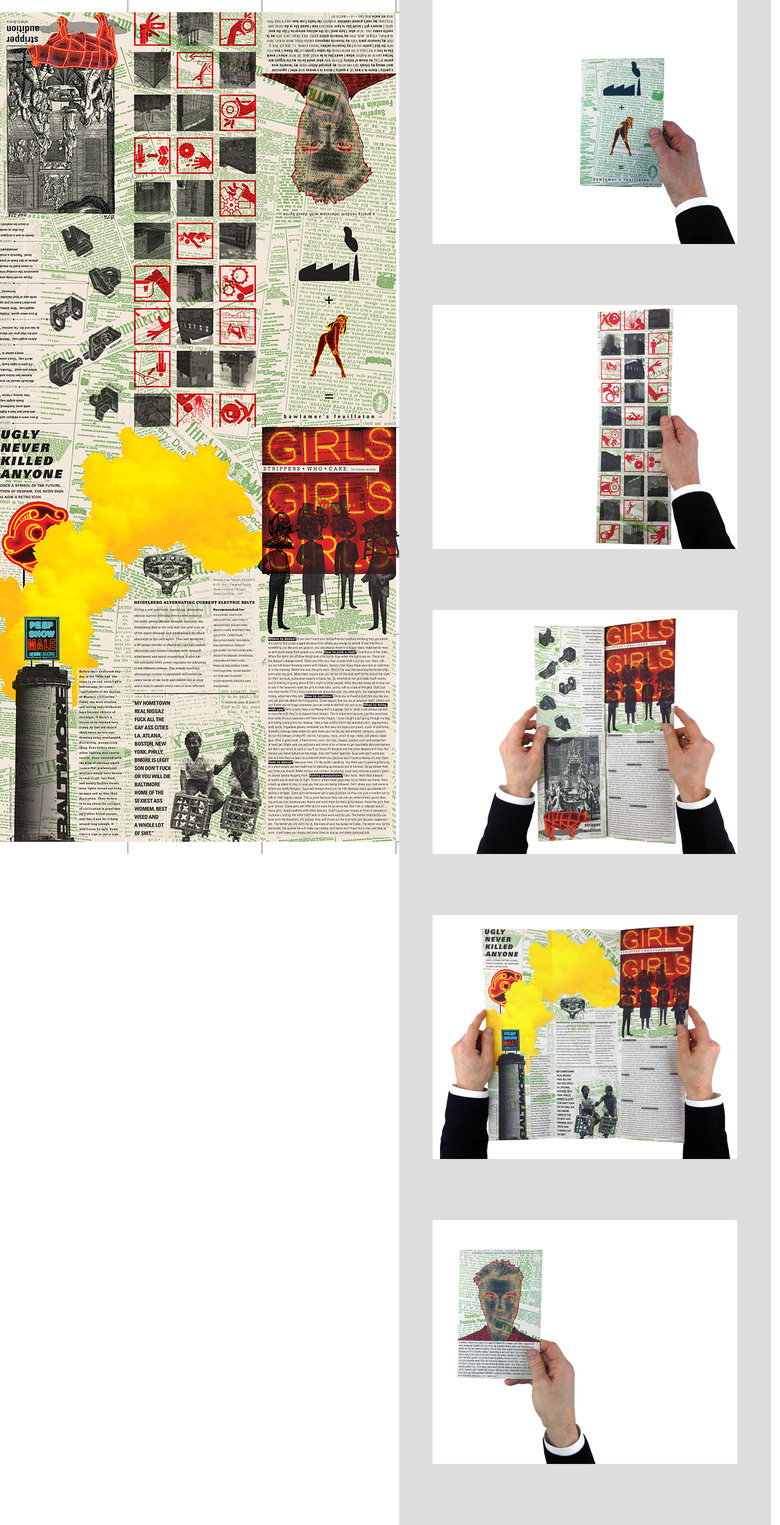
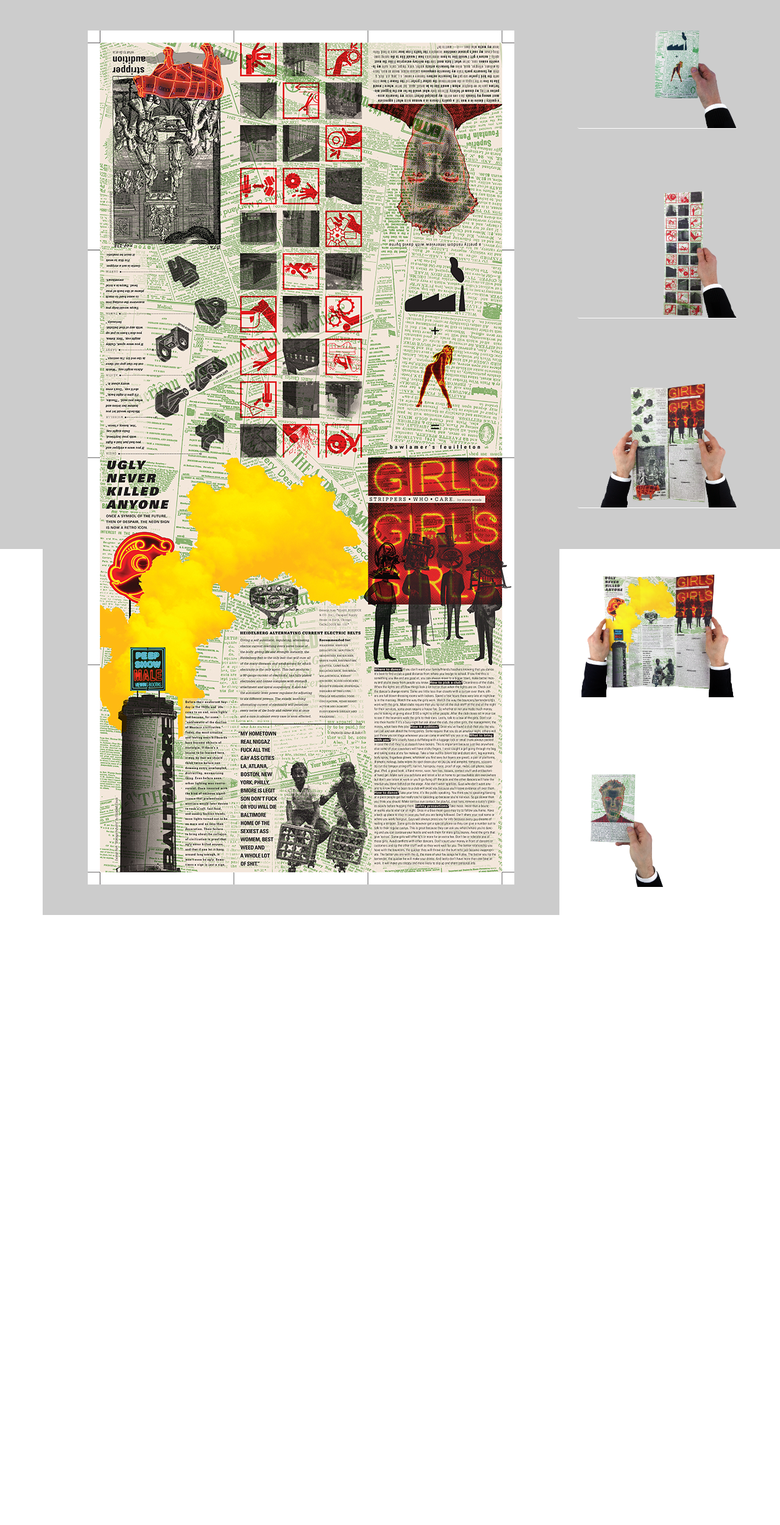
Before and after one commit to carolineportugal/estudioporto, a Jekyll site: the page built from _posts/2016-08-22-bawlamers-feuilleton.html, in a window 1280 px wide. Shown: the whole page at 61% size. Built offline with Jekyll 4.4.1, drawn with Linux system fonts in a browser that asks for light colours; nearby versions of some CDN libraries; some web fonts are replaced; after the commit the page ends 1500 px from its top, so only the background shows below that.

Commit message:
additions to zine project

```diff
--- a/_posts/2016-08-22-bawlamers-feuilleton.html
+++ b/_posts/2016-08-22-bawlamers-feuilleton.html
@@ -10,16 +10,16 @@ description:
 
     <h1 class="hidden-section-name">Bawlamer's Feuilleton</h1>
 
-      <container>
+      <div class="container">
 
-        <row>
-          <div class="col-sm-6">
+        <div class="row">
+          <div class="col-sm-9">
             <div class="left-column">
                 <img src="/media/bawlamers-feuilleton/zine_general.jpg">
             </div>
           </div>
 
-          <div class="col-sm-6">
+          <div class="col-sm-3">
             <div class="right-column">
                 <img class="hands" src="/media/bawlamers-feuilleton/hand1.png">
                 <img class="hands" src="/media/bawlamers-feuilleton/hand2.png">
@@ -28,9 +28,9 @@ description:
                 <img class="hands" src="/media/bawlamers-feuilleton/hand5.png">
             </div>
           </div>
-        </row>
+        </div>
 
-      </container>
+      </div>
 
 </section>
 
--- a/_sass/_bawlamers-feuilleton.scss
+++ b/_sass/_bawlamers-feuilleton.scss
@@ -2,37 +2,43 @@
 // $serif-text:'Playfair Display', serif;
 // $beige:#F9F7ED;
 // $transition-time:.2s;
-$background: #ddd;
+// $background: #000;
 
 // Code
 #bawlamers-feuilleton{
-  height:100vh;
+  height:100%;
+  background-color:#ccc;
+
 
   .left-column{
-    background: $background;
-    height:100%;
     display: flex;
     flex-direction: column;
     align-items: center;
+    background-color:#ccc;
+    padding:5rem 0;
 
     img{
       max-width: 700px;
     }
+
   }
 
   .right-column{
     display: flex;
     flex-direction: column;
     align-items: center;
-    background: $background;
-
+    // background-color:#ccc;
   }
 
   .hands{
-    width: 500px;
+    width: 100%;
     margin-bottom:10rem;
-    // border:1px solid #000;
-    background: #fff;
+    border-radius: .3rem;
+    border-bottom:1px solid #fff;
+  }
+
+  .hands:last-child{
+    margin-bottom:0rem;
   }
 
 }
```
